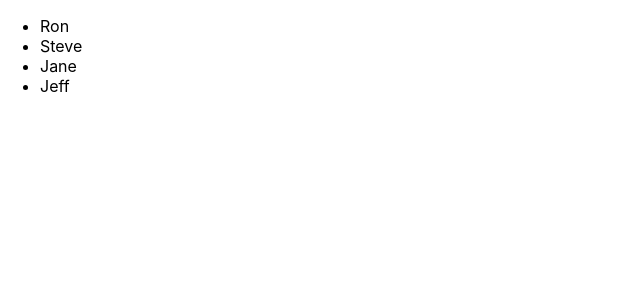
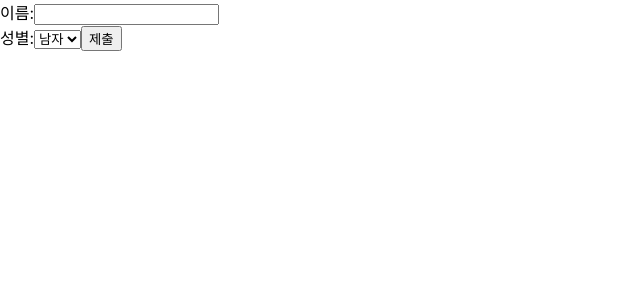
Before and after one commit to lru0409/React_practice, a React (Create React App) app: page / in a window 1280 px wide. Shown: the top 300 px of the page, without its empty margins (0-640 px from the left). Built offline with nearby package versions, Linux system fonts and the light colour scheme.

Commit message:
chapter11

```diff
--- /dev/null
+++ b/src/chapter_11/Singup.jsx
@@ -0,0 +1,39 @@
+import React, { useState } from "react";
+
+function Signup(props) {
+  const [name, setName] = useState("");
+  const [gender, setGender] = useState("남자");
+
+  const handleChangeName = (event) => {
+    setName(event.target.value);
+  };
+
+  const handleChangeGender = (event) => {
+    setGender(event.target.value);
+  };
+
+  const handleSubmit = (event) => {
+    alert(`이름: ${name}, 성별: ${gender}`);
+    event.preventDefault();
+  };
+
+  return (
+    <form onSubmit={handleSubmit}>
+      <label>
+        이름:
+        <input type="text" value={name} onChange={handleChangeName} />
+      </label>
+      <br />
+      <label>
+        성별:
+        <select value={gender} onChange={handleChangeGender}>
+          <option value="남자">남자</option>
+          <option value="여자">여자</option>
+        </select>
+      </label>
+      <button type="submit">제출</button>
+    </form>
+  );
+}
+
+export default Signup;
--- a/src/index.js
+++ b/src/index.js
@@ -12,11 +12,12 @@
 import ConfirmButton from "./chapter_08/ConfirmButton";
 import LandingPage from "./chapter_09/LandingPage";
 import AttendanceBook from "./chapter_10/AttendanceBook";
+import Signup from "./chapter_11/Singup";
 
 const root = ReactDOM.createRoot(document.getElementById("root"));
 root.render(
   // <React.StrictMode>
-  <AttendanceBook />
+  <Signup />
   // </React.StrictMode>
 );
 
```
